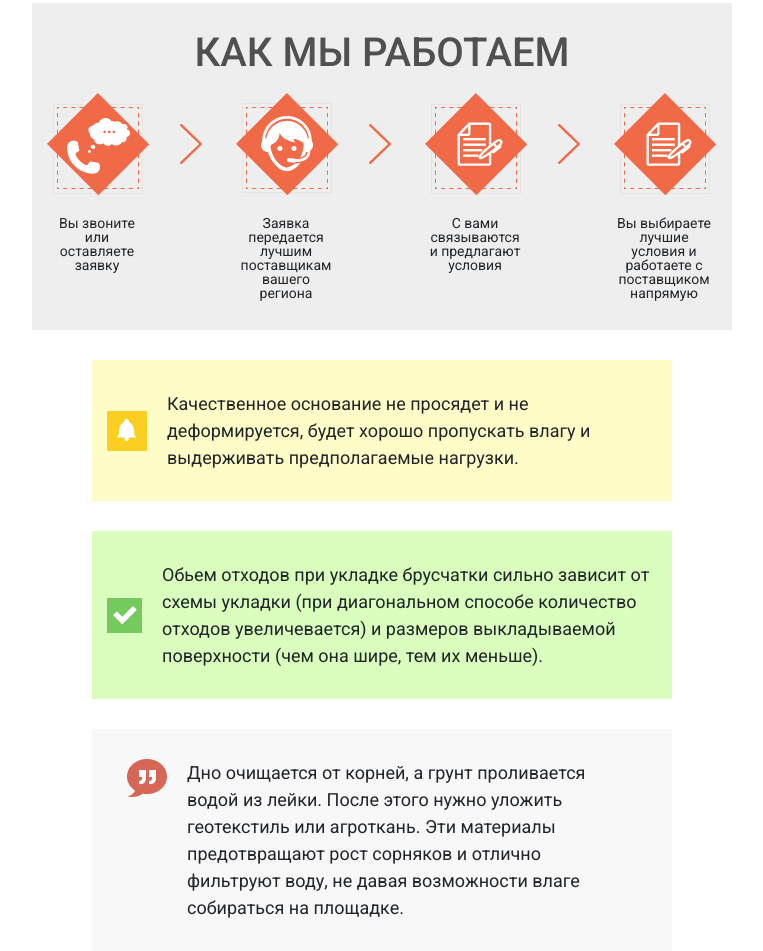
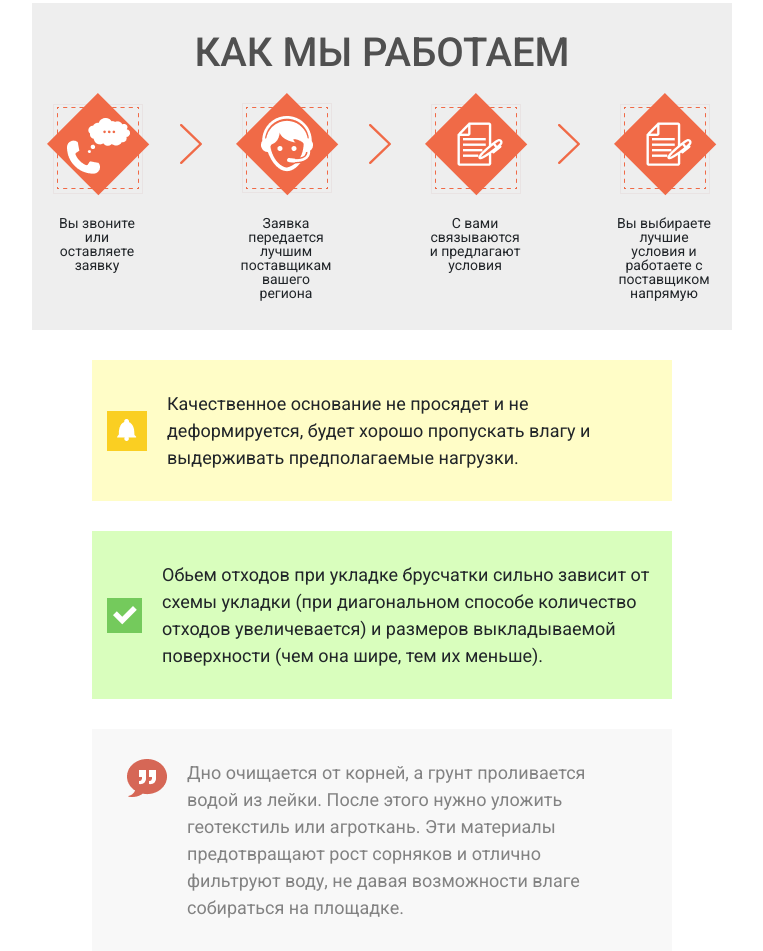
Before and after one commit to Charles11Snippy/Cards, a plain HTML site: page index.html in a window 1280 px wide. Shown: the part 687-1638 px from the top of the page, without its empty margins (258-1021 px from the left). Drawn offline with Linux system fonts and the light colour scheme.

Commit message:
Update main.css

```diff
--- a/css/main.css
+++ b/css/main.css
@@ -441,7 +441,7 @@ body {
      /* ТЕКСТ КАРТОЧКИ */
 
     .message-bottom__text {
-
+        color: #828282;
         max-width: 560px;
         width: 100%;
         line-height: 27px;
```
